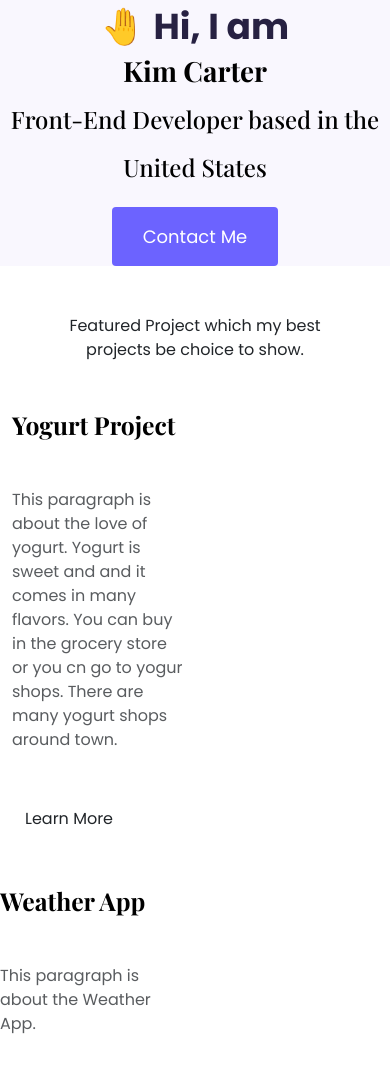
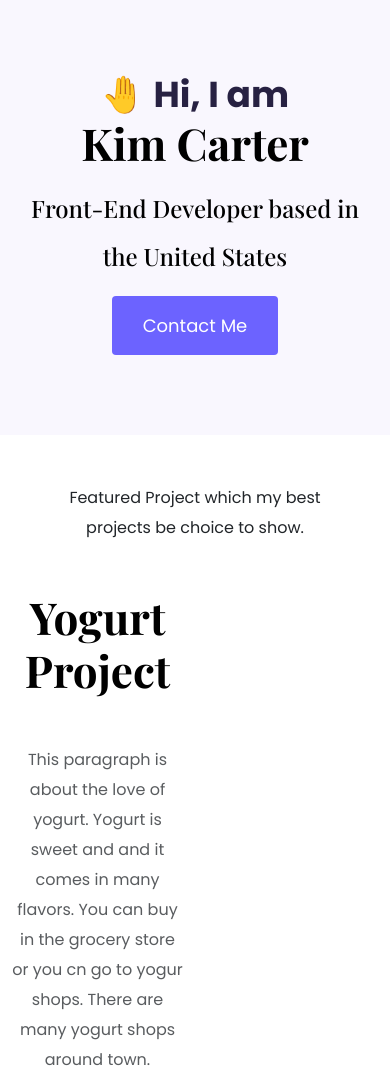
Before and after one commit to kmcarter2025/shecodes-work-folder, a plain HTML site: page index.html in a window 390 px wide. Shown: the top 1078 px of the page. Drawn offline with nearby package versions, Linux system fonts and the light colour scheme.

Commit message:
Update portfolio.css

```diff
--- a/styles/portfolio.css
+++ b/styles/portfolio.css
@@ -24,8 +24,19 @@ h6 {
   font-weight: bold;
 }
 
+h1 {
+font-size: 96px;
+line-height: 1.5;
+}
+
+h2 {
+font-size:64px ;
+}
+
 p {
   font-weight: normal;
+  font-size: 16px;
+  line-height: 30px;
 }
 
 .hero {
@@ -49,15 +60,6 @@ p {
 }
 
 .btn-branding {
-  background: #6c63ff;
-  border-radius: 4px;
-  color: white;
-  font-size: 10px;
-  line-height: 27px;
-  padding: 12px 20px;
-}
-
-.btn-branding {
   background: var(--branding-color);
   border-radius: 4px;
   color: white;
@@ -65,3 +67,35 @@ p {
   line-height: 27px;
   padding: 15px 30px;
 }
+
+.btn-branding-outline {
+  color: var(--branding-color);
+  border: 1px solid;
+  border-radius: 4px;
+  font-size: 18px;
+  line-height: 27px;
+  padding: 15px 30px;
+
+}
+
+.project-description {
+  padding: 120px 60px;
+}
+
+@media (max-width: 900px) {
+  h1{
+font-size: 44px;
+line-height: 1.5;
+  }
+h2 {
+  font-size: 44px;
+}
+.hero {
+  padding: 80px 20px;
+}
+
+  .project-description {
+    padding: 0;
+    text-align: center;
+  }
+}
```
